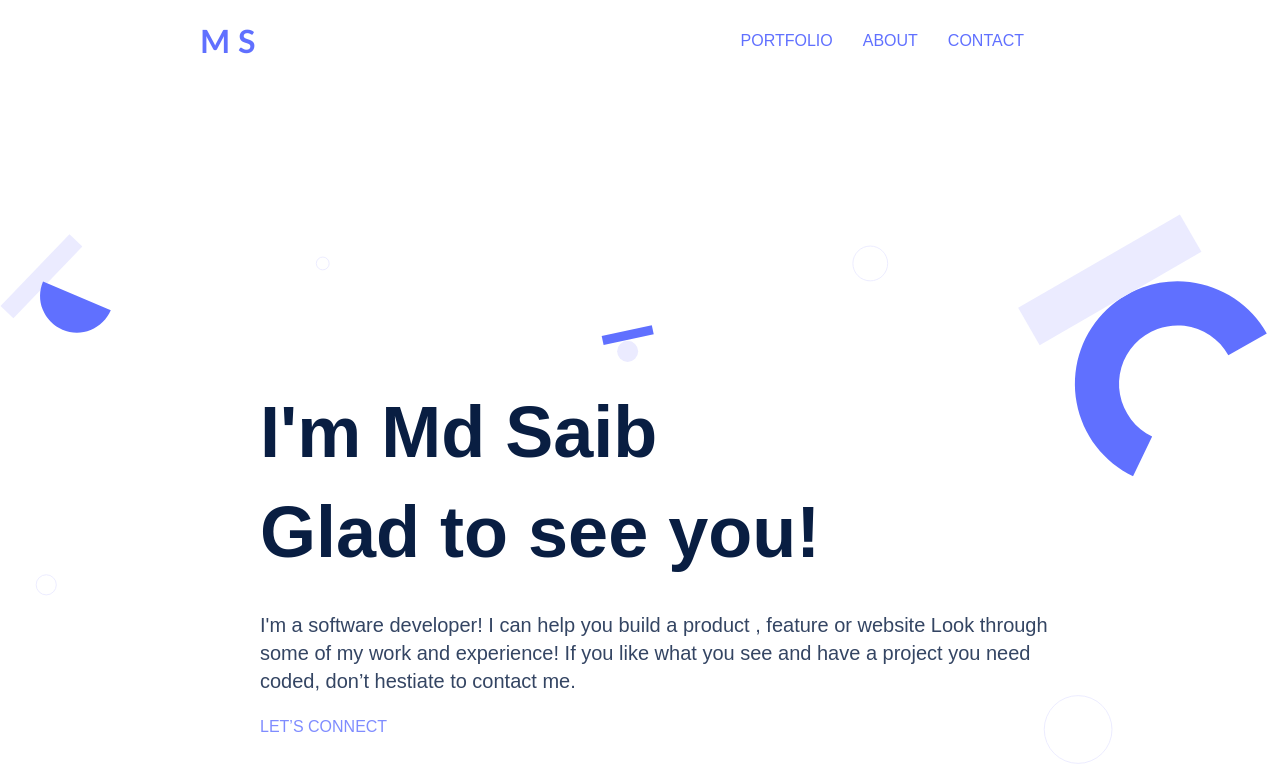
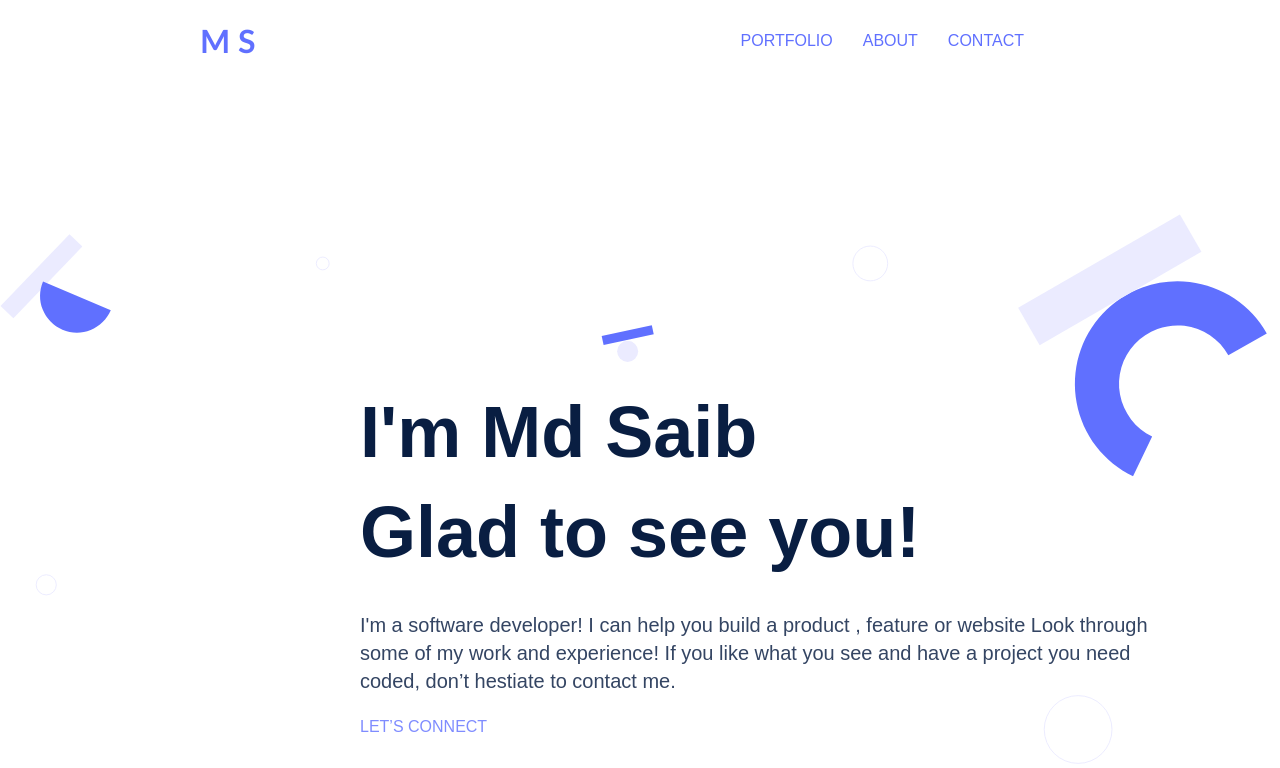
Before and after one commit to MdSaib/portfolioMobileVersion, a website: page index.html in a window 1280 px wide. Shown: the top 768 px of the page. Drawn offline with Linux system fonts and the light colour scheme.

Commit message:
add margin-left to text1D class

```diff
--- a/style.css
+++ b/style.css
@@ -28,9 +28,6 @@ header {
   /* position: static; */
   width: 100%;
   height: 20px;
-
-  /* left: 12px;
-  top: 10px; */
   font-family: "Gill Sans", "Gill Sans MT", "Trebuchet MS", sans-serif;
   font-style: normal;
   font-weight: bold;
@@ -598,12 +595,12 @@ input {
   display: flex;
   align-items: center;
   letter-spacing: 0.0001em;
-    margin-left: 260px;
+    margin-left: 360px;
     font-style: normal;
     font-weight: bold;
     font-size: 48px;
     line-height: 100px;
-    color: #091E42;
+    color: #091e42;
     margin-bottom: -50px;
     margin-top: 90px;
     padding-top: 150px;
@@ -616,14 +613,14 @@ input {
   }
 
   #text2D {
-    margin-left: 260px;
+    margin-left: 360px;
     font-size: 20px;
     line-height: 28px;
     color: #344563;
   }
 
   .text3 {
-    margin-left: 260px;
+    margin-left: 360px;
     width: 117px;
   height: 24px;
   font-style: normal;
@@ -643,7 +640,7 @@ input {
     height: 20px;
     order: 3;
     margin-top: 32px;
-    margin-left: 260px;
+    margin-left: 360px;
     list-style: none;
     padding-left: 1px;
   }
```
